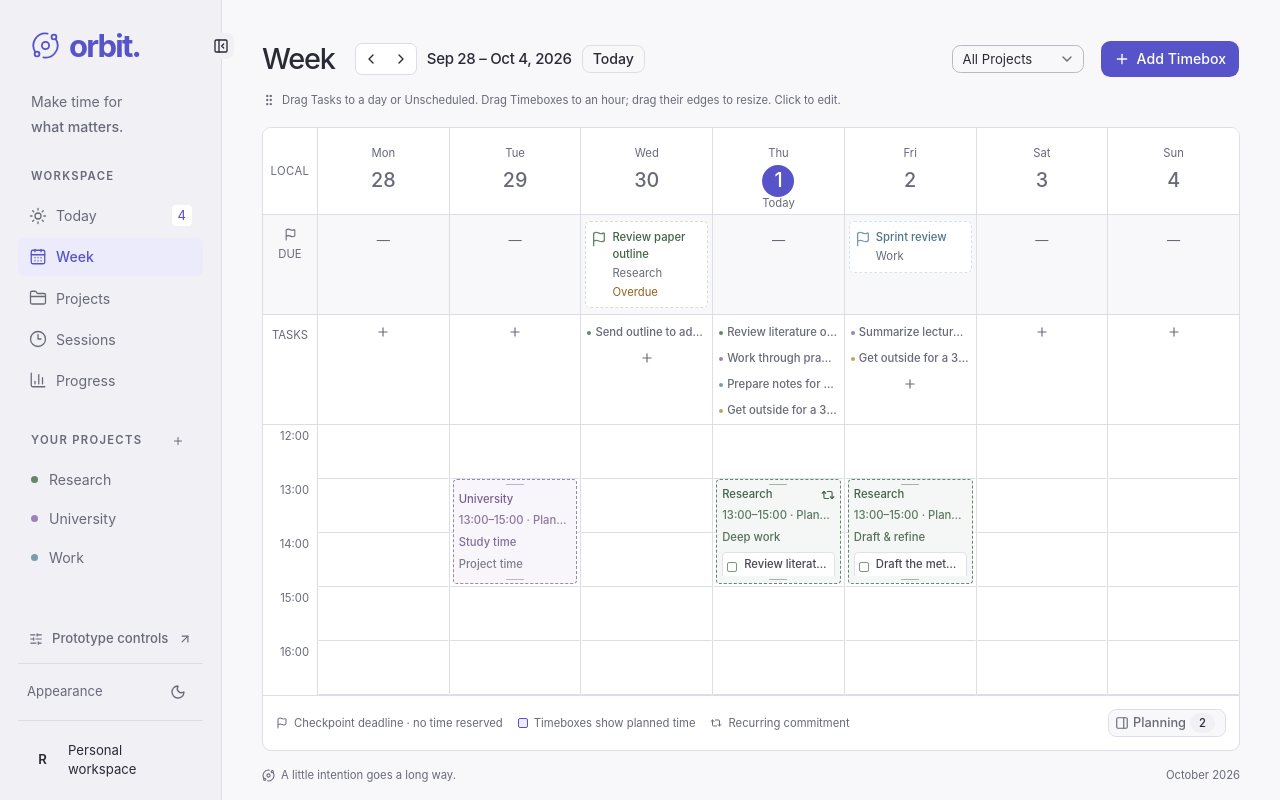
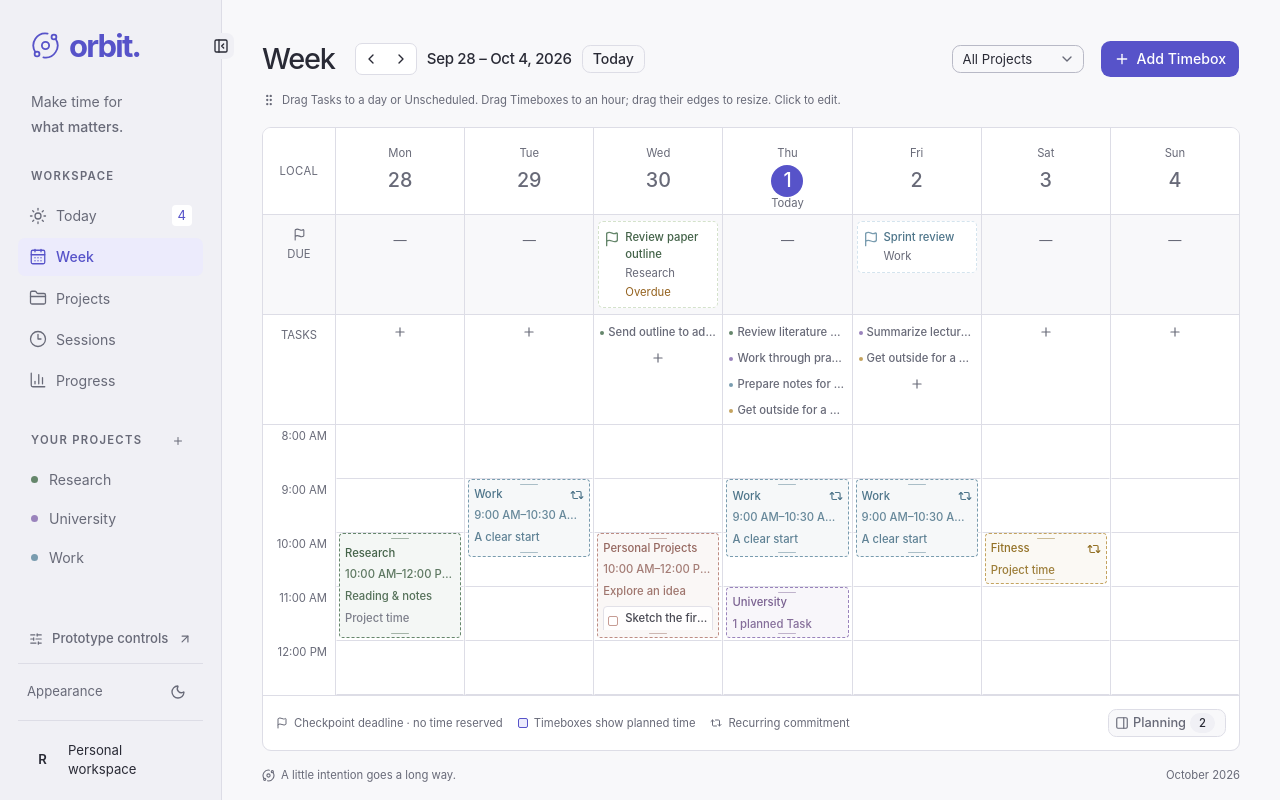
Before and after one commit to ricardovinicius/orbit, a Next.js app in the folder apps/prototype/: page /week in a window 1280 px wide. Built offline with nearby package versions, Linux system fonts and the light colour scheme.

Commit message:
Show full-day calendar with AM/PM time labels

```diff
--- a/apps/prototype/src/app/globals.css
+++ b/apps/prototype/src/app/globals.css
@@ -193,7 +193,7 @@ a.project-tag:hover { color: var(--foreground); }
 .overdue-label { font-size: var(--text-caption); color: var(--warning); }
 .timebox-list { padding: 0 22px; }
 .timebox-row { display: flex; gap: 12px; margin-bottom: 12px; }
-.timebox-time { display: flex; flex-direction: column; gap: 3px; min-width: 36px; text-align: right; padding-top: 7px; font-variant-numeric: tabular-nums; }
+.timebox-time { display: flex; flex-shrink: 0; flex-direction: column; gap: 3px; min-width: 64px; white-space: nowrap; text-align: right; padding-top: 7px; font-variant-numeric: tabular-nums; }
 .timebox-time strong { font-size: var(--text-small); font-weight: 450; color: var(--muted-foreground); }
 .timebox-time span { font-size: var(--text-caption); color: var(--muted-foreground); }
 .timebox-time small { font-size: var(--text-caption); color: var(--muted-foreground); }
@@ -305,7 +305,7 @@ a.project-tag:hover { color: var(--foreground); }
 .arrow-group { display: flex; gap: 2px; border: 1px solid var(--border); border-radius: 7px; background: var(--card); padding: 1px; }
 .week-layout { display: grid; grid-template-columns: minmax(0, 1fr); align-items: start; gap: 22px; }
 .calendar-panel { padding: 0; gap: 0; border: 1px solid var(--border); border-radius: 9px; box-shadow: none; --tw-ring-shadow: 0 0 #0000; overflow: hidden; }
-.calendar-head, .calendar-checkpoint-strip, .calendar-task-strip, .calendar-body { display: grid; grid-template-columns: 54px repeat(7, minmax(0, 1fr)); }
+.calendar-head, .calendar-checkpoint-strip, .calendar-task-strip, .calendar-body { display: grid; grid-template-columns: 72px repeat(7, minmax(0, 1fr)); }
 .calendar-timezone { align-self: center; text-align: center; font-size: var(--text-caption); color: var(--muted-foreground); letter-spacing: .4px; }
 .calendar-head { background: var(--card); border-bottom: 1px solid var(--border); }
 .calendar-day { display: flex; align-items: center; flex-direction: column; justify-content: center; min-height: 86px; position: relative; gap: 4px; border-left: 1px solid var(--border); }
@@ -322,7 +322,7 @@ a.project-tag:hover { color: var(--foreground); }
 .calendar-add-task:hover { background: var(--background); }
 .calendar-body { position: relative; background: var(--card); }
 .hour-labels { position: relative; }
-.hour-labels span { position: absolute; right: 8px; font-size: var(--text-caption); color: var(--muted-foreground); padding-top: 3px; }
+.hour-labels span { position: absolute; right: 8px; white-space: nowrap; font-size: var(--text-caption); color: var(--muted-foreground); padding-top: 3px; }
 .calendar-column { position: relative; border-left: 1px solid var(--border); }
 .today-column { background: var(--card); }
 .calendar-slot { position: absolute; display: flex; align-items: center; justify-content: center; width: 100%; height: 54px; border-bottom: 1px solid var(--border); color: transparent; }
--- a/apps/prototype/src/components/orbit/calendar-timebox.tsx
+++ b/apps/prototype/src/components/orbit/calendar-timebox.tsx
@@ -4,6 +4,7 @@ import { useRef, useState, type DragEvent, type PointerEvent } from "react";
 import { Repeat2 } from "lucide-react";
 import { Button } from "@/components/ui/button";
 import { duration, minutes, type Timebox } from "@/lib/mock-data";
+import { clockLabel } from "@/lib/clock";
 import { resizedTimeRange } from "@/lib/planning";
 import { cn } from "@/lib/utils";
 import { PlannedTasks } from "./shared";
@@ -46,7 +47,7 @@ export function CalendarTimebox({ box, lane, columns, firstHour, lastHour, dragg
     setPreview(null);
     if (next && (next.start !== current.original.start || next.end !== current.original.end)) {
       setData((dataset) => ({ ...dataset, timeboxes: dataset.timeboxes.map((b) => b.id === box.id ? { ...b, ...next } : b) }));
-      notify(`${box.title}: ${next.start}–${next.end}. Only this occurrence resized.`, current.undo);
+      notify(`${box.title}: ${clockLabel(next.start)}–${clockLabel(next.end)}. Only this occurrence resized.`, current.undo);
     }
     if (event.currentTarget.hasPointerCapture(event.pointerId)) event.currentTarget.releasePointerCapture(event.pointerId);
     setTimeout(() => { suppressClick.current = false; }, 0);
@@ -56,11 +57,11 @@ export function CalendarTimebox({ box, lane, columns, firstHour, lastHour, dragg
     if (next.start === box.start && next.end === box.end) return;
     const undo = undoFor("timeboxes", [box.id]);
     setData((dataset) => ({ ...dataset, timeboxes: dataset.timeboxes.map((b) => b.id === box.id ? { ...b, ...next } : b) }));
-    notify(`${box.title}: ${next.start}–${next.end}. Only this occurrence resized.`, undo);
+    notify(`${box.title}: ${clockLabel(next.start)}–${clockLabel(next.end)}. Only this occurrence resized.`, undo);
   }
   function handle(edge: Edge) {
     return <Button variant="ghost" className={cn("timebox-resize-handle", `resize-${edge}`)}
-      aria-label={`Resize ${edge} of ${box.title}, ${shown[edge]}. Use Up and Down arrows to adjust by 15 minutes.`}
+      aria-label={`Resize ${edge} of ${box.title}, ${clockLabel(shown[edge])}. Use Up and Down arrows to adjust by 15 minutes.`}
       onPointerDown={(event) => begin(event, edge)}
       onPointerMove={(event) => { const next = range(event); if (next) setPreview(next); }}
       onPointerUp={(event) => finish(event)}
@@ -81,15 +82,15 @@ export function CalendarTimebox({ box, lane, columns, firstHour, lastHour, dragg
       height: Math.max((Math.min(minutes(shown.end), lastHour * 60) - Math.max(minutes(shown.start), firstHour * 60)) / 60 * 54 - 3, 22),
       left: `calc(${lane / columns * 100}% + 3px)`, width: `calc(${100 / columns}% - 6px)` }}>
     <Button variant="ghost" size="sm" className="h-auto whitespace-normal calendar-block-content" draggable={!preview} onDragStart={onDragStart} aria-describedby="week-drag-help"
-      aria-label={`${box.title}, planned time ${shown.start}–${shown.end}. ${box.taskIds.map((id) => data.tasks.find((t) => t.id === id)?.title).filter(Boolean).join(", ") || "Project time"}`}
+      aria-label={`${box.title}, planned time ${clockLabel(shown.start)}–${clockLabel(shown.end)}. ${box.taskIds.map((id) => data.tasks.find((t) => t.id === id)?.title).filter(Boolean).join(", ") || "Project time"}`}
       onClick={() => { if (!suppressClick.current) onOpen(); }}>
       <strong><span>{project?.name}</span>{box.recurrence !== "none" && <Repeat2 size={11} />}</strong>
-      <span>{shown.start}–{shown.end}{duration(shown) >= 60 && <> · {preview ? "Resizing" : "Planned"}</>}</span>
+      <span>{clockLabel(shown.start)}–{clockLabel(shown.end)}{duration(shown) >= 60 && <> · {preview ? "Resizing" : "Planned"}</>}</span>
       {duration(shown) >= 60 && <small>{duration(shown) < 90 ? box.taskIds.length ? `${box.taskIds.length} planned ${box.taskIds.length === 1 ? "Task" : "Tasks"}` : "Project time" : box.title}</small>}
       {duration(shown) >= 90 && <PlannedTasks box={box} compact />}
     </Button>
     {minutes(box.start) >= firstHour * 60 && handle("start")}
     {handle("end")}
-    <span className="sr-only" role="status">{preview ? `${shown.start} to ${shown.end}` : ""}</span>
+    <span className="sr-only" role="status">{preview ? `${clockLabel(shown.start)} to ${clockLabel(shown.end)}` : ""}</span>
   </div>;
 }
--- a/apps/prototype/src/components/orbit/week.tsx
+++ b/apps/prototype/src/components/orbit/week.tsx
@@ -10,6 +10,7 @@ import { Badge } from "@/components/ui/badge";
 import { Sheet, SheetContent, SheetDescription, SheetHeader, SheetTitle, SheetTrigger } from "@/components/ui/sheet";
 import { Card } from "@/components/ui/card";
 import { TODAY, WEEK_START, addDays, dateLabel, duration, inRange, minutes, timeLabel, type Checkpoint, type Timebox } from "@/lib/mock-data";
+import { clockLabel } from "@/lib/clock";
 import { movedTimeRange } from "@/lib/planning";
 import { cn } from "@/lib/utils";
 import { CalendarTimebox } from "./calendar-timebox";
@@ -115,7 +116,7 @@ export function WeekScreen() {
             if (box.date !== date || box.start !== start) {
               const undo = undoFor("timeboxes", [box.id]);
               setData((current) => ({ ...current, timeboxes: current.timeboxes.map((b) => b.id === box.id ? { ...b, date, start, end } : b) }));
-              notify(`${box.title}: ${dateLabel(date)}, ${start}–${end}. Only this occurrence moved.`, undo);
+              notify(`${box.title}: ${dateLabel(date)}, ${clockLabel(start)}–${clockLabel(end)}. Only this occurrence moved.`, undo);
             }
           }
         }
@@ -137,13 +138,16 @@ export function WeekScreen() {
   const dayCheckpoints = checkpoints.filter((c) => c.date === days[mobileDay]);
   const tasks = data.tasks.filter((t) => !t.done && (project === "all" || t.projectId === project));
   const unscheduled = tasks.filter((t) => !t.date);
-  const firstHour = 12;
+  const firstHour = 0;
   const lastHour = 24;
   const hours = Array.from({ length: lastHour - firstHour }, (_, i) => i + firstHour);
   useLayoutEffect(() => {
-    if (!todayScrollRequest) return;
     const viewport = calendarScrollRef.current;
     if (!viewport || !viewport.clientHeight) return;
+    if (!todayScrollRequest) {
+      viewport.scrollTop = 8 * 54;
+      return;
+    }
     const current = new Date();
     const currentMinutes = current.getHours() * 60 + current.getMinutes();
     const lineTop = (currentMinutes - firstHour * 60) / 60 * 54;
@@ -174,9 +178,9 @@ export function WeekScreen() {
           })}
         </section>
         <div className="calendar-task-strip"><span className="task-strip-label">TASKS</span>{days.map((d) => <div key={d} {...targetProps(d)} aria-label={`Tasks for ${dateLabel(d)}`}>{tasks.filter((t) => t.date === d).map((t) => <Button variant="ghost" size="sm" className={cn("h-auto whitespace-normal calendar-task", dragged?.id === t.id && "is-dragging")} key={t.id} title={t.title} draggable onDragStart={(e) => startDrag(e, "task", t.id)} aria-describedby="week-drag-help" onClick={() => { if (!suppressClick.current) open({ kind: "task", id: t.id }); }}><span className={`project-dot ${data.projects.find((p) => p.id === t.projectId)?.color}`} /><span className="calendar-task-title">{t.title}</span></Button>)}<Button variant="ghost" size="sm" className="h-auto whitespace-normal calendar-add-task" aria-label={`Add Task for ${dateLabel(d)}`} onClick={() => open({ kind: "task", date: d, projectId: project === "all" ? undefined : project })}><Plus size={11} /></Button></div>)}</div>
-        <div ref={calendarScrollRef} className="calendar-time-scroll" role="region" aria-label="Calendar hours from 12pm to 11pm" tabIndex={0}><div className="calendar-body" style={{ height: hours.length * 54 }}><div className="hour-labels">{hours.map((hour) => <span key={hour} style={{ top: (hour - firstHour) * 54 }}>{String(hour).padStart(2, "0")}:00</span>)}</div>{days.map((d) => <div key={d} className={`calendar-column ${d === TODAY ? "today-column" : ""}`}>
-          {d === TODAY && now && now.minutes >= firstHour * 60 && now.minutes < lastHour * 60 && <CurrentTimeLine label={now.label} top={(now.minutes - firstHour * 60) / 60 * 54} />}
-          {hours.map((hour) => <Button variant="ghost" size="sm" {...targetProps(d, hour)} className="h-auto whitespace-normal calendar-slot" key={hour} style={{ top: (hour - firstHour) * 54 }} aria-label={`Plan ${dateLabel(d)} at ${hour}:00`} onClick={() => open({ kind: "timebox", date: d, start: `${String(hour).padStart(2, "0")}:00`, projectId: project === "all" ? undefined : project })}><Plus size={13} /></Button>)}
+        <div ref={calendarScrollRef} className="calendar-time-scroll" role="region" aria-label="Full-day calendar, 12 AM through 11 PM" tabIndex={0}><div className="calendar-body" style={{ height: hours.length * 54 }}><div className="hour-labels">{hours.map((hour) => <span key={hour} style={{ top: (hour - firstHour) * 54 }}>{clockLabel(`${hour}:00`)}</span>)}</div>{days.map((d) => <div key={d} className={`calendar-column ${d === TODAY ? "today-column" : ""}`}>
+          {d === TODAY && now && now.minutes >= firstHour * 60 && now.minutes < lastHour * 60 && <CurrentTimeLine label={clockLabel(now.label)} top={(now.minutes - firstHour * 60) / 60 * 54} />}
+          {hours.map((hour) => <Button variant="ghost" size="sm" {...targetProps(d, hour)} className="h-auto whitespace-normal calendar-slot" key={hour} style={{ top: (hour - firstHour) * 54 }} aria-label={`Plan ${dateLabel(d)} at ${clockLabel(`${hour}:00`)}`} onClick={() => open({ kind: "timebox", date: d, start: `${String(hour).padStart(2, "0")}:00`, projectId: project === "all" ? undefined : project })}><Plus size={13} /></Button>)}
           {placeBoxes(boxes.filter((b) => b.date === d && minutes(b.end) > firstHour * 60 && minutes(b.start) < lastHour * 60)).map(({ box: b, lane, columns }) => <CalendarTimebox key={b.id} box={b} lane={lane} columns={columns} firstHour={firstHour} lastHour={lastHour} dragging={dragged?.id === b.id} onDragStart={(e) => startDrag(e, "timebox", b.id)} onOpen={() => { if (!suppressClick.current) open({ kind: "timebox", id: b.id }); }} />)}
         </div>)}</div></div></div>
         <div className="calendar-mobile">
--- /dev/null
+++ b/apps/prototype/src/lib/clock.ts
@@ -0,0 +1,5 @@
+// Display clock times in 12-hour notation; stored values stay in HH:mm format.
+export function clockLabel(time: string) {
+  const [hour, minute] = time.split(":").map(Number);
+  return `${hour % 12 || 12}:${String(minute).padStart(2, "0")} ${hour % 24 < 12 ? "AM" : "PM"}`;
+}
```
Also changed, not shown: apps/prototype/src/components/orbit/shared.tsx (+4 -3 lines), 1 other file (tests, documents, lock files or other folders).
